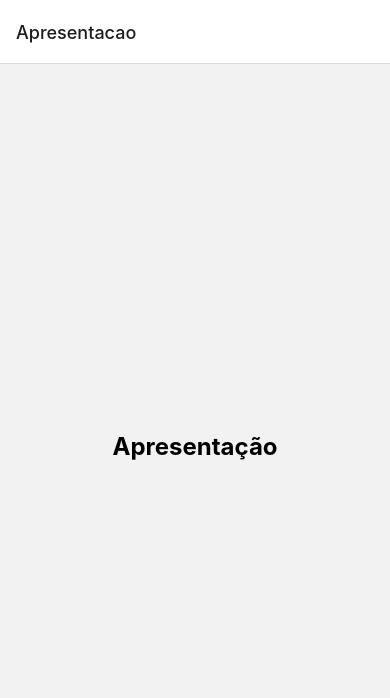
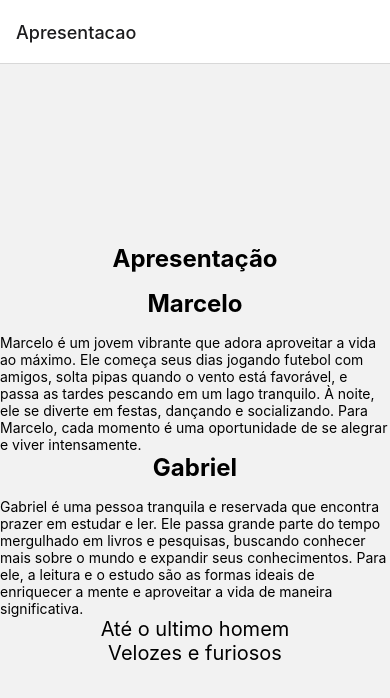
Before and after one commit to MARCELOlima564/trabalhoHoobis, a React Native app: screen /Apresentacao in a window 390 px wide. Shown: the top 698 px of the page. Built offline with nearby package versions, Linux system fonts and the light colour scheme.

Commit message:
Telas e navegacoes feitas

```diff
--- /dev/null
+++ b/src/components/MyButton/index.jsx
@@ -0,0 +1,17 @@
+import { Text, TouchableOpacity } from 'react-native'
+
+import { useNavigation } from '@react-navigation/native';
+
+import TextButton from '../TextButton';
+
+const MyButton = ({ screen, name }) => {
+    const navigation = useNavigation();
+  return (
+    <TouchableOpacity onPress={() =>
+        navigation.navigate( screen )}>
+        <TextButton textButton={name}/>
+    </TouchableOpacity>
+  )
+}
+
+export default MyButton;
--- /dev/null
+++ b/src/components/TextButton/index.jsx
@@ -0,0 +1,10 @@
+import { View, Text } from 'react-native'
+import styles from './styles';
+
+const TextButton = ( {textButton} ) => {
+  return (
+      <Text style={styles.text}>{textButton}</Text>
+  )
+}
+
+export default TextButton;
--- /dev/null
+++ b/src/components/TextButton/styles.js
@@ -0,0 +1,9 @@
+import { StyleSheet } from "react-native";
+
+const styles = StyleSheet.create({
+    text: {
+        fontSize: 20,
+    }
+});
+
+export default styles;
--- a/src/screens/Apresentacao/index.jsx
+++ b/src/screens/Apresentacao/index.jsx
@@ -2,11 +2,23 @@ import { View, Text } from 'react-native'
 
 import styles from './styles'
 import Title from '../../components/Title'
+import MyButton from '../../components/MyButton'
 
 export default function Apresentacao() {
   return (
     <View style={styles.container}>
      <Title title={"Apresentação"}/>
+
+     <View style={styles.apresentacao1}>
+     <Title title={"Marcelo"}/>
+     <Text>Marcelo é um jovem vibrante que adora aproveitar a vida ao máximo. Ele começa seus dias jogando futebol com amigos, solta pipas quando o vento está favorável, e passa as tardes pescando em um lago tranquilo. À noite, ele se diverte em festas, dançando e socializando. Para Marcelo, cada momento é uma oportunidade de se alegrar e viver intensamente.</Text>
+
+     <Title title={"Gabriel"}/>
+     <Text>Gabriel é uma pessoa tranquila e reservada que encontra prazer em estudar e ler. Ele passa grande parte do tempo mergulhado em livros e pesquisas, buscando conhecer mais sobre o mundo e expandir seus conhecimentos. Para ele, a leitura e o estudo são as formas ideais de enriquecer a mente e aproveitar a vida de maneira significativa.</Text>
+     </View>
+
+     <MyButton screen={'Filme01'} name={'Até o ultimo homem'}/>
+     <MyButton screen={'Filme02'} name={'Velozes e furiosos'}/>
     </View>
   )
 }
--- a/src/screens/Apresentacao/styles.js
+++ b/src/screens/Apresentacao/styles.js
@@ -5,6 +5,10 @@ const styles = StyleSheet.create({
         flex: 1,
         justifyContent: 'center',
         alignItems: "center"
+    },
+    apresentacao1: {
+        justifyContent: 'center',
+        alignItems: "center",
     }
 });
 export default styles;
```
Also changed, not shown: src/components/MyButton/styles.js (added).
